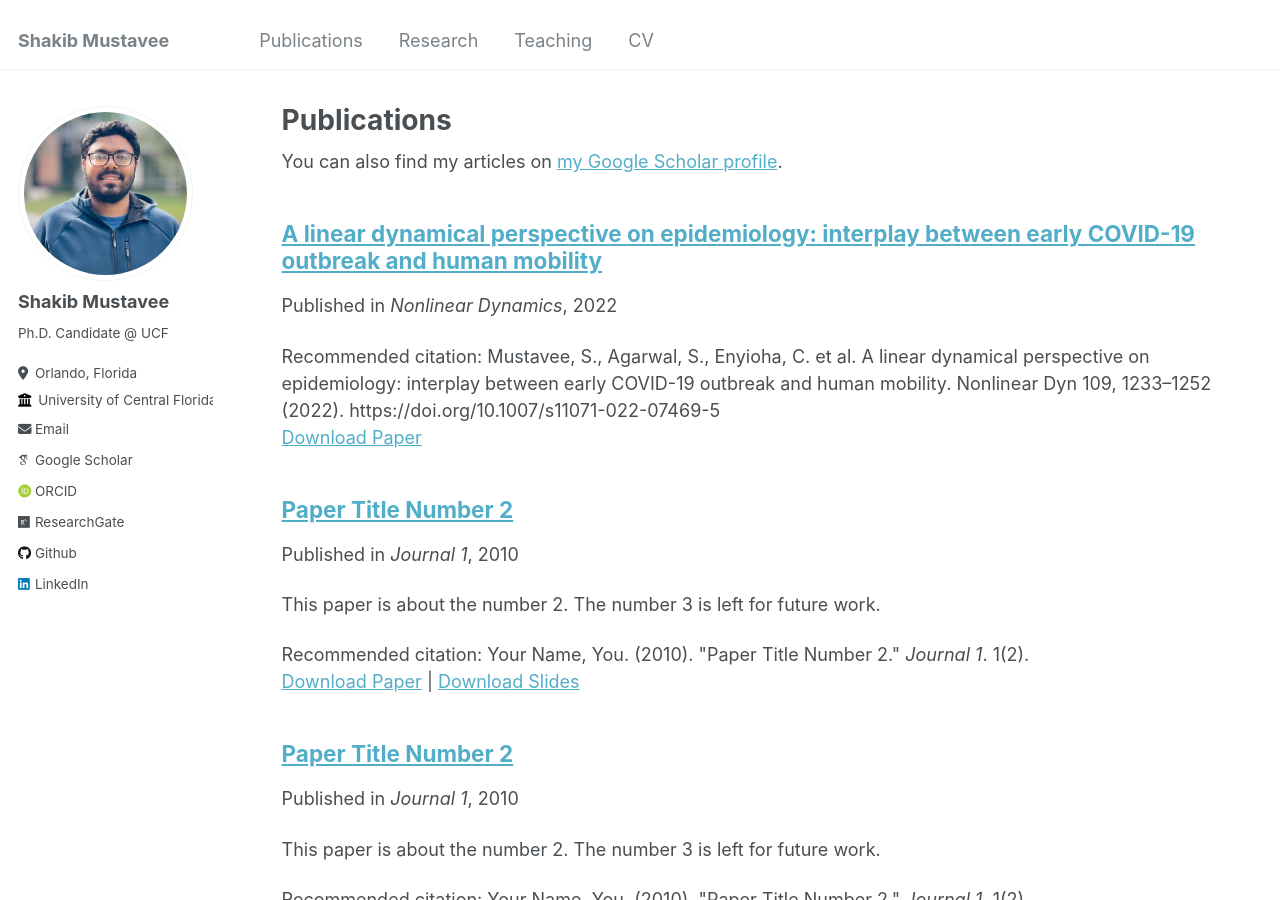
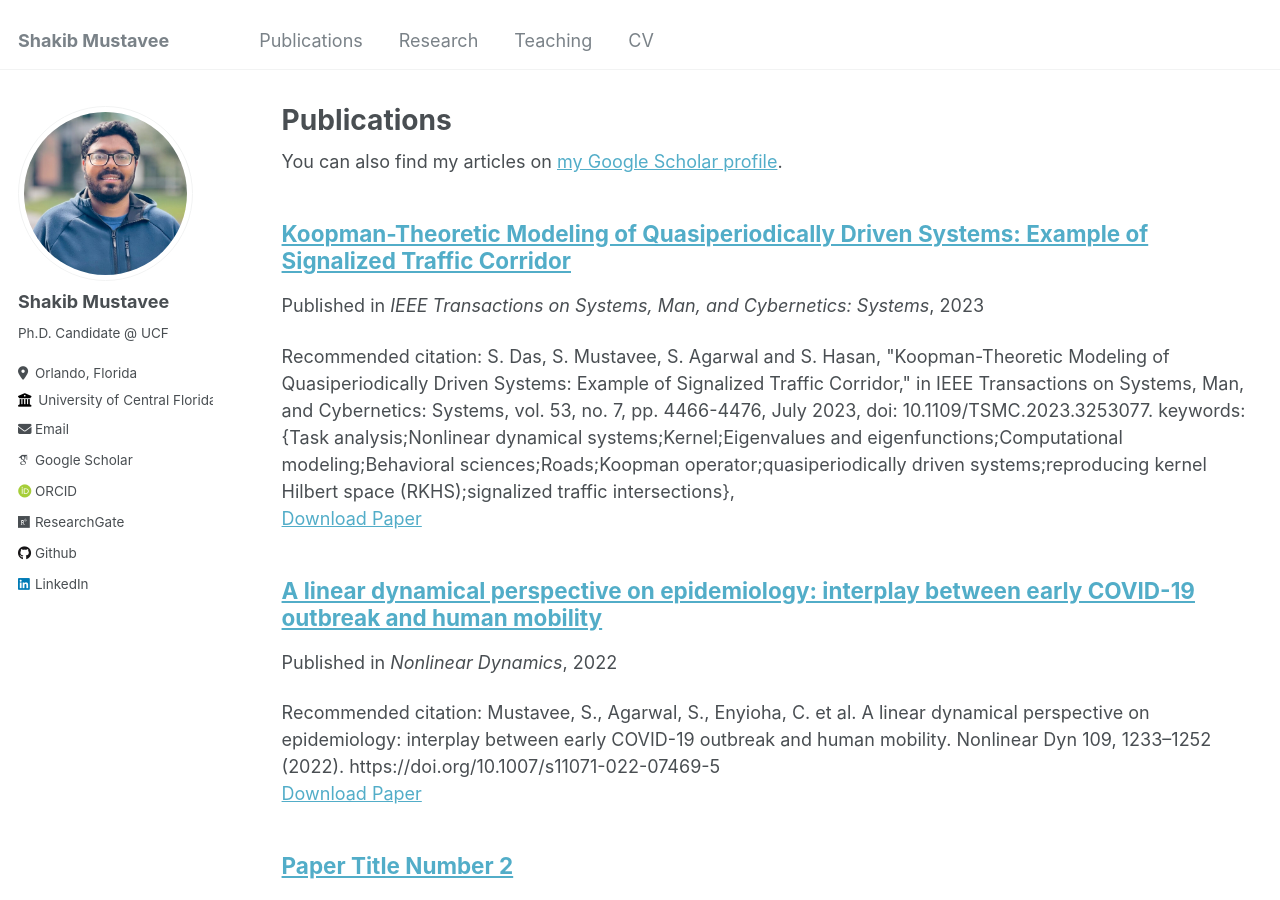
Before and after one commit to mustavee/mustavee.github.io, a Jekyll site: the page built from _pages/publications.md, in a window 1280 px wide and 900 px high. Built offline with Jekyll 4.4.1, drawn with Linux system fonts in a browser that asks for light colours; some web fonts are replaced.

Commit message:
Update 2023_IEEETranSMC_1.md citation

```diff
--- a/_publications/2023_IEEETranSMC_1.md
+++ b/_publications/2023_IEEETranSMC_1.md
@@ -1,11 +1,12 @@
 ---
-title: "Paper Title Number 2"
+title: "Koopman-Theoretic Modeling of Quasiperiodically Driven Systems: Example of Signalized Traffic Corridor"
 collection: publications
-permalink: /publication/2010-10-01-paper-title-number-2
-excerpt: 'This paper is about the number 2. The number 3 is left for future work.'
-date: 2010-10-01
-venue: 'Journal 1'
-slidesurl: 'http://academicpages.github.io/files/slides2.pdf'
-paperurl: 'http://academicpages.github.io/files/paper2.pdf'
-citation: 'Your Name, You. (2010). &quot;Paper Title Number 2.&quot; <i>Journal 1</i>. 1(2).'
+permalink: /publication/2023_IEEETranSMC_1.md
+excerpt:
+date: 2023-03-15
+venue: 'IEEE Transactions on Systems, Man, and Cybernetics: Systems'
+slidesurl:
+paperurl: 'https://ieeexplore.ieee.org/abstract/document/10070591'
+citation: 'S. Das, S. Mustavee, S. Agarwal and S. Hasan, "Koopman-Theoretic Modeling of Quasiperiodically Driven Systems: Example of Signalized Traffic Corridor," in IEEE Transactions on Systems, Man, and Cybernetics: Systems, vol. 53, no. 7, pp. 4466-4476, July 2023, doi: 10.1109/TSMC.2023.3253077.
+keywords: {Task analysis;Nonlinear dynamical systems;Kernel;Eigenvalues and eigenfunctions;Computational modeling;Behavioral sciences;Roads;Koopman operator;quasiperiodically driven systems;reproducing kernel Hilbert space (RKHS);signalized traffic intersections},'
 ---
```
